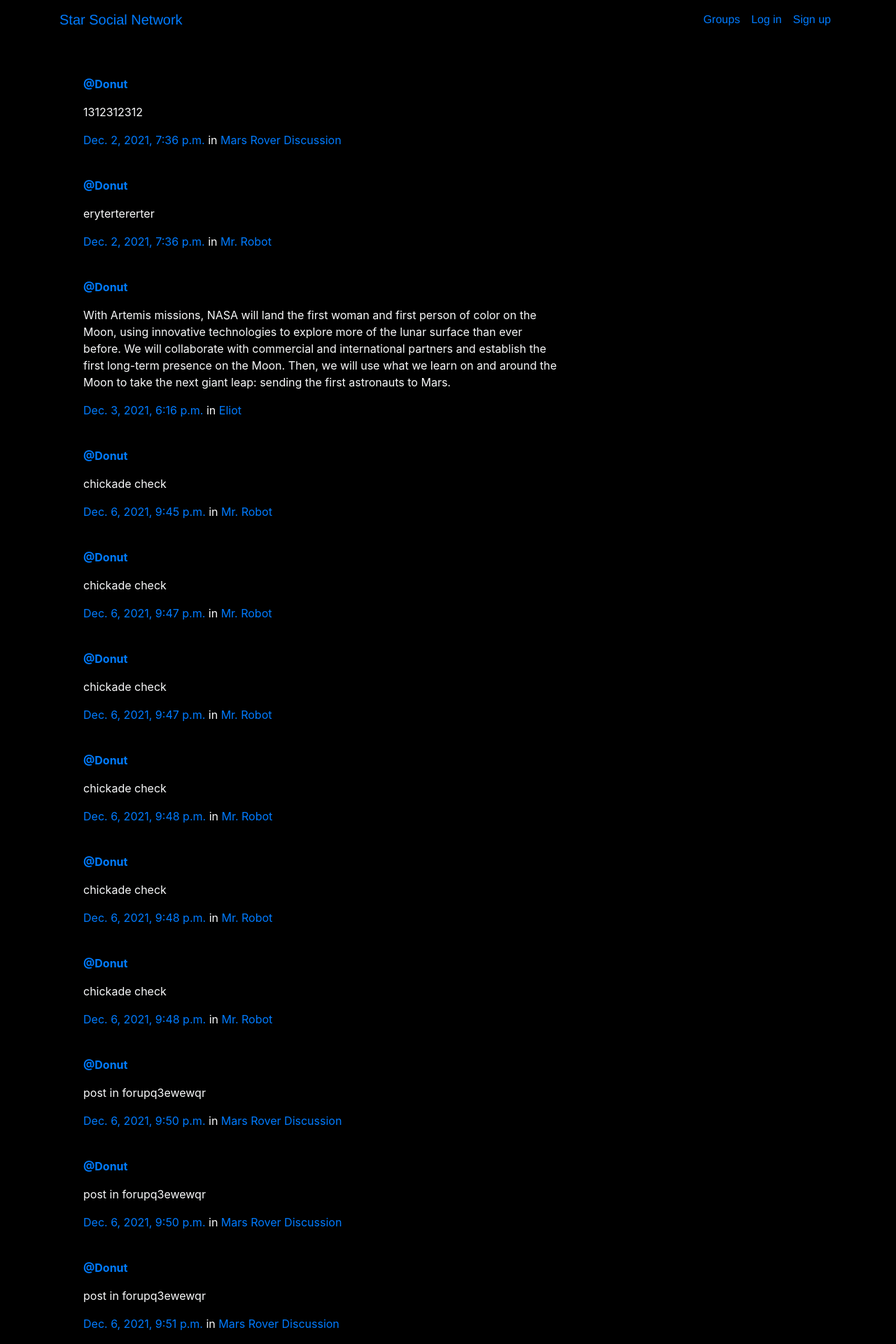
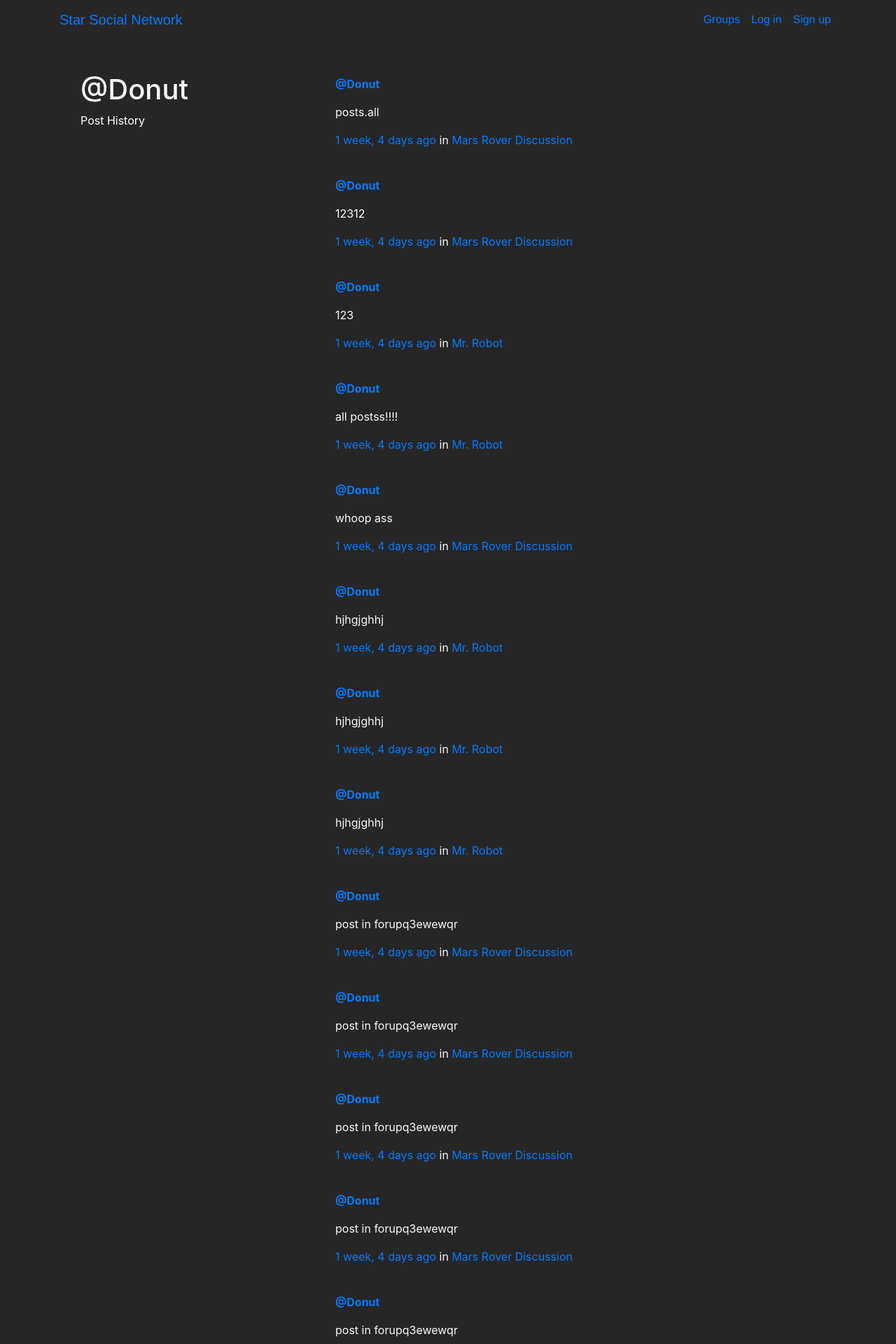
Before and after one commit to August-Schleich/Space_Social, a Django app: a page that uses Space_Social/posts/templates/posts/_post.html in a window 1280 px wide. Shown: the top 1920 px of the page at 70% size. Run offline with Django 3.2, Linux system fonts and the light colour scheme; data comes from the database, SQL or seed files in the repository; both versions use the stored data as it was after the commit; some libraries are stand-ins or nearby versions.

Commit message:
Fixed post_list and user_post_list ordering and chaned bg color

```diff
--- a/Space_Social/groups/templates/groups/group_detail.html
+++ b/Space_Social/groups/templates/groups/group_detail.html
@@ -25,19 +25,16 @@
 {% endblock %}
 
 
+
 {% block group_content %}
-
 <div id='' class=" pt-5 rounded col-md-6 " >
 
 	{% if group.posts.count == 0 %}
 	<h2>No posts in this group yet!</h2>
 	{% else %}
-
 		{% for post in group.posts.all %}
 
 			{% include "posts/_post.html" %}
-
-
 		{% endfor %}
 	{% endif %}
 </div>
--- a/Space_Social/groups/templates/groups/group_list.html
+++ b/Space_Social/groups/templates/groups/group_list.html
@@ -10,7 +10,7 @@
         </a>
         </h2>
          {% endif %}
-         <h2>Groups</h2>
+
          <h4>Welcome to the groups page!</h4>
          <p>if you would like to create a group or post to existing group please Login or Signup!
          <br>
--- a/Space_Social/posts/templates/posts/_post.html
+++ b/Space_Social/posts/templates/posts/_post.html
@@ -1,10 +1,12 @@
 
 <div class="post media ">
 	<div class="media-body text-light p-1 col-md-12 ">
+
 		<a href="{% url 'posts:for_user' username=post.user.username %}"><strong >@{{ post.user.username }}</strong></a>
 		<p class="media-heading nasatext">{{ post.message_html|safe }}</p>
 
-			<time class="time"><a href="{% url 'posts:single' username=post.user.username pk=post.pk %}">{{ post.created_at}}</a></time>
+			{% comment %} <time class="time"><a href="{% url 'posts:single' username=post.user.username pk=post.pk %}">{{ post.created_at | timesince}} ago</a></time> {% endcomment %}
+			<time class="time text-primary">{{ post.created_at | timesince}} ago</time>
 			{% if post.group %}
 			<span class="group-name">in <a href="{% url 'groups:all' %}">{{ post.group.name }}</a></span>
 			{% endif %}
--- a/Space_Social/posts/templates/posts/post_detail.html
+++ b/Space_Social/posts/templates/posts/post_detail.html
@@ -1,6 +1,6 @@
 {% extends "posts/post_base.html" %}
-{% block prepost %}
-<div class="container p-3 col-md-4 ">
+{% block pre_post_content %}
+<div class="container p-3 col-md-4  ">
 
 	<h1><a href="{% url 'posts:for_user' username=post.user.username %}"><strong >@{{ post.user.username }}</strong></a><h1>
 
--- a/Space_Social/posts/templates/posts/user_post_list.html
+++ b/Space_Social/posts/templates/posts/user_post_list.html
@@ -1,6 +1,6 @@
 {% extends "posts/post_base.html" %}
-
-{% block prepost %}
+{% load humanize %}
+{% block pre_post_content %}
 <div class=" pt-5 col-md-4 ">
 
 	<h1>@{{ post_user.username }}</a></h1>
--- a/Space_Social/posts/views.py
+++ b/Space_Social/posts/views.py
@@ -17,14 +17,17 @@ User = get_user_model()
 class PostList(SelectRelatedMixin, generic.ListView):
     model = models.Post
     select_related = ("user", "group")
-
+    ordering = ['-created_at']
 
 
 class UserPosts(generic.ListView):
     model = models.Post
+    select_related = ("user", "group")
     template_name = "posts/user_post_list.html"
+    ordering = ['-created_at']
 
     def get_queryset(self):
+
         try:
             self.post_user = User.objects.prefetch_related("posts").get(
                 username__iexact=self.kwargs.get("username")
@@ -32,7 +35,8 @@ class UserPosts(generic.ListView):
         except User.DoesNotExist:
             raise Http404
         else:
-            return self.post_user.posts.all()
+            qr =  self.post_user.posts.order_by('-created_at')
+            return qr.all()
 
     def get_context_data(self, **kwargs):
         context = super().get_context_data(**kwargs)
@@ -43,7 +47,7 @@ class UserPosts(generic.ListView):
 class PostDetail(SelectRelatedMixin, generic.DetailView):
     model = models.Post
     select_related = ("user", "group")
-
+    ordering = ['-created_at']
     def get_queryset(self):
         queryset = super().get_queryset()
         return queryset.filter(
--- a/Space_Social/static/css/master.css
+++ b/Space_Social/static/css/master.css
@@ -10,7 +10,7 @@ body {
   height: 100%;
   width: 100%;
 
-  background: black;
+  background: rgb(39, 38, 38);
   margin: 0;
 }
 
```
Also changed, not shown: Space_Social/groups/views.py (+9 -0 lines), Space_Social/db.sqlite3.
